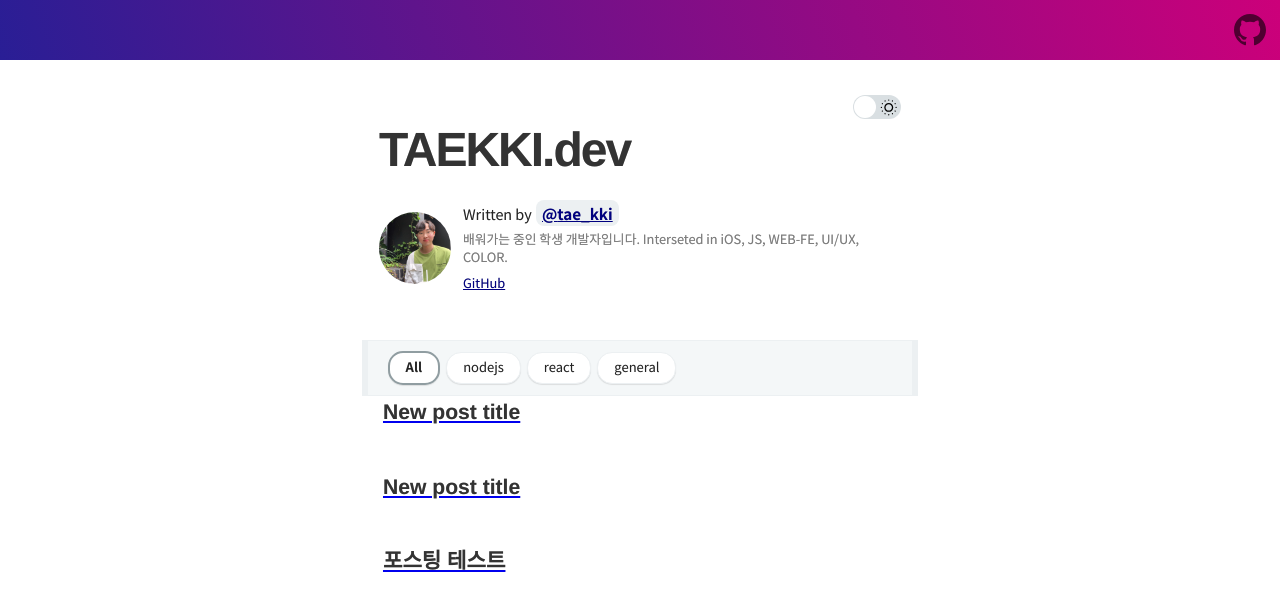
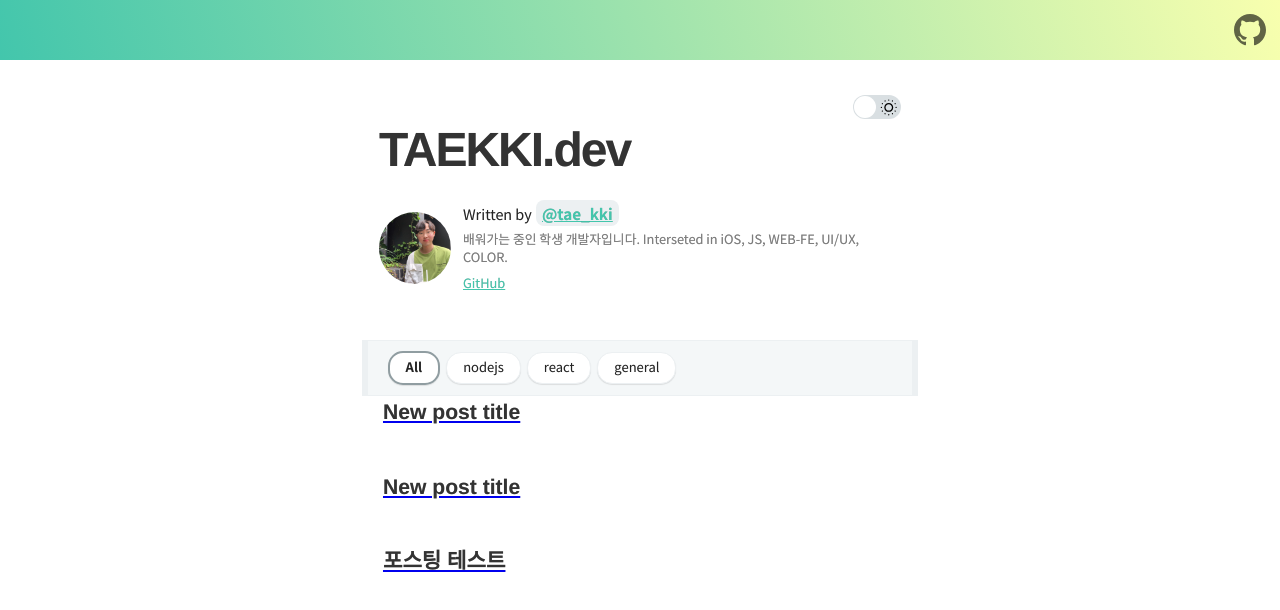
Before and after one commit to Taehyeon-Kim/taekki.dev, a Gatsby site: page / in a window 1280 px wide. Shown: the top 610 px of the page. Built offline with nearby package versions, Linux system fonts and the light colour scheme; Gatsby itself is replaced by a stand-in of ours; some packages are replaced by stand-ins of ours; what typography-theme-github would draw is missing.

Commit message:
[UPDATE] 헤더 그라데이션 및 링크 색상 변경

```diff
--- a/src/styles/variables.scss
+++ b/src/styles/variables.scss
@@ -1,5 +1,5 @@
 // app
-$theme-gradient: linear-gradient(72deg, #291e95, #cc007a);
+$theme-gradient: linear-gradient(72deg, #43c6ac, #f8ffae);
 $top-header-text-color: #fff;
 
 /**
@@ -13,7 +13,7 @@ $light-hover-text-shadow: 0 0 6px rgba(0, 0, 0, 0.2);
 
 // index
 $dimmed-color: #eef5db;
-$light-link-color: #000080;
+$light-link-color: #43c6ac;
 $dark-gray: #333;
 $middle-gray: #7d7d7d;
 $light-gray: #aaa;
@@ -39,7 +39,7 @@ $light-category-item-color: #fff;
  * @dark theme
  */
 $dark-background-color: #282c35;
-$dark-link-color: #bb72ec;
+$dark-link-color: #f8ffae;
 
 $dark-lightest-font-color: #fff;
 $dark-light-font-color: #eeeeee;
```
